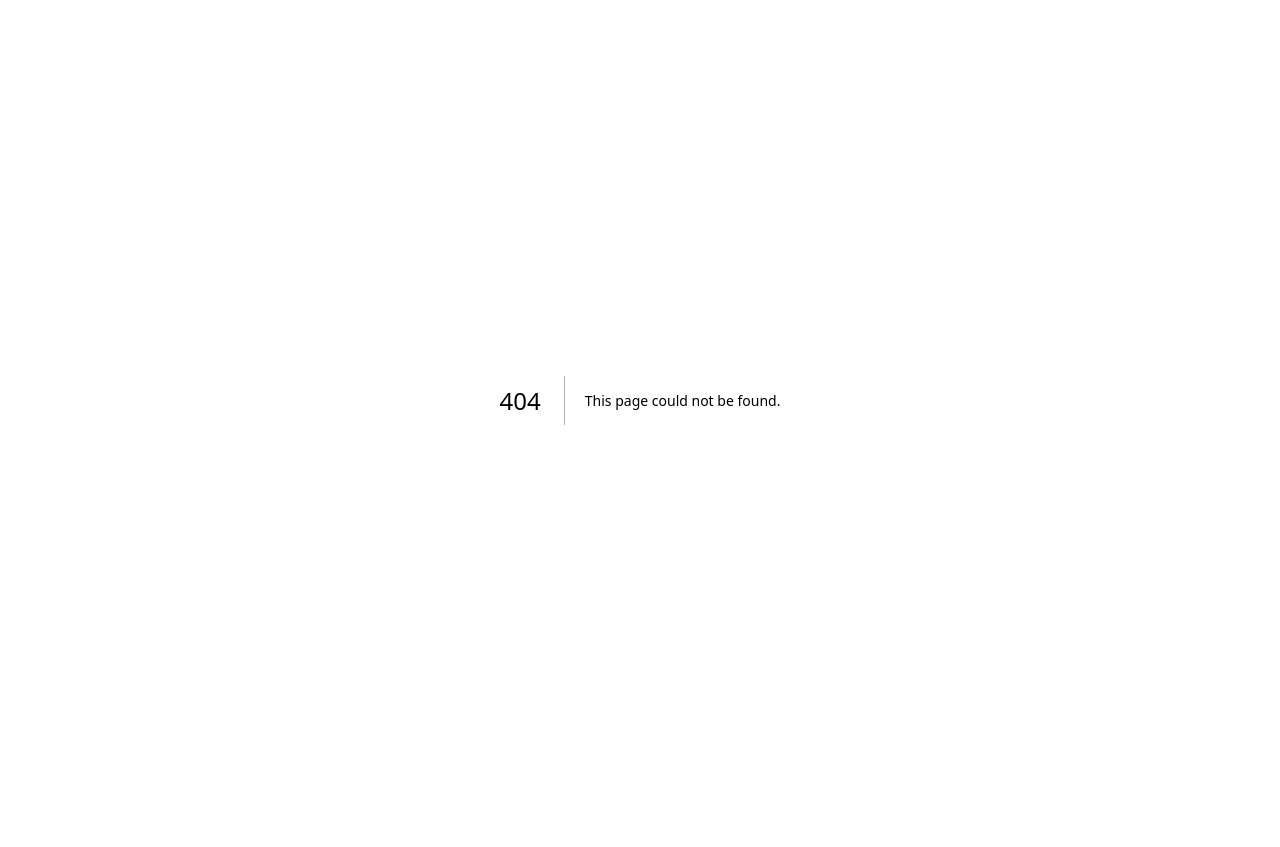
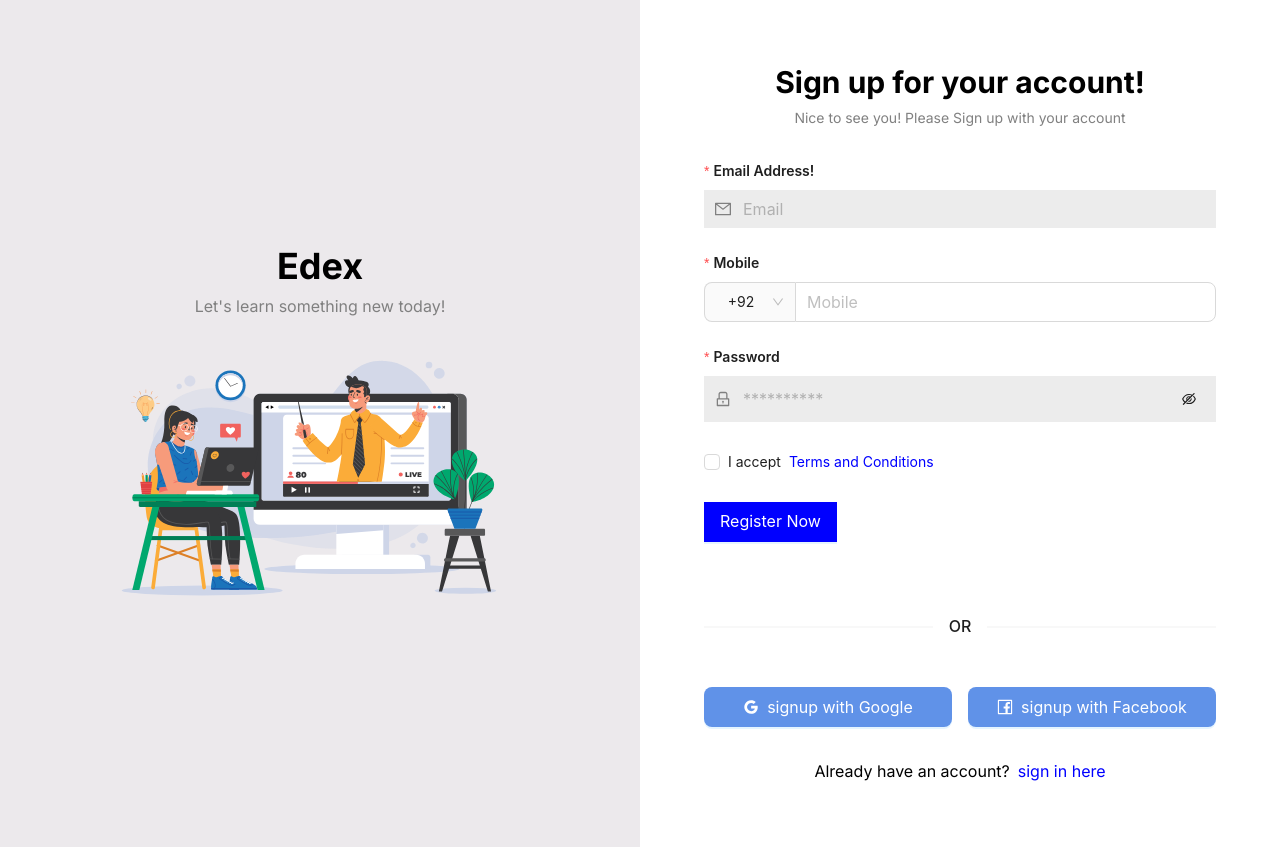
Before and after one commit to KaleemUllah700/edu, a Next.js app: page /signup in a window 1280 px wide. Before the commit this address had no page. Before the commit the page ends 800 px from the top, so only its background shows below. Built offline with nearby package versions, Linux system fonts and the light colour scheme.

Commit message:
signup updated

```diff
--- a/app/sign-up/page.js
+++ b/app/signup/page.js
@@ -1,4 +1,4 @@
-import SignUp from '@/components/sign-up'
+import SignUp from '@/components/signup'
 
 const Sign = ()=>{
     return <SignUp />
--- a/components/sign-up/index.jsx
+++ b/components/signup/index.jsx
@@ -149,7 +149,7 @@ const SignUp = ()=>{
                 </div>
                 <div className="flex items-center justify-center gap-2">
                     <span>Already have an account?</span>
-                    <Link href="signin" className="text-[blue]">sign in here</Link>
+                    <Link href="/signin" className="text-[blue]">sign in here</Link>
                 </div>
             </div>
         </div>
```
